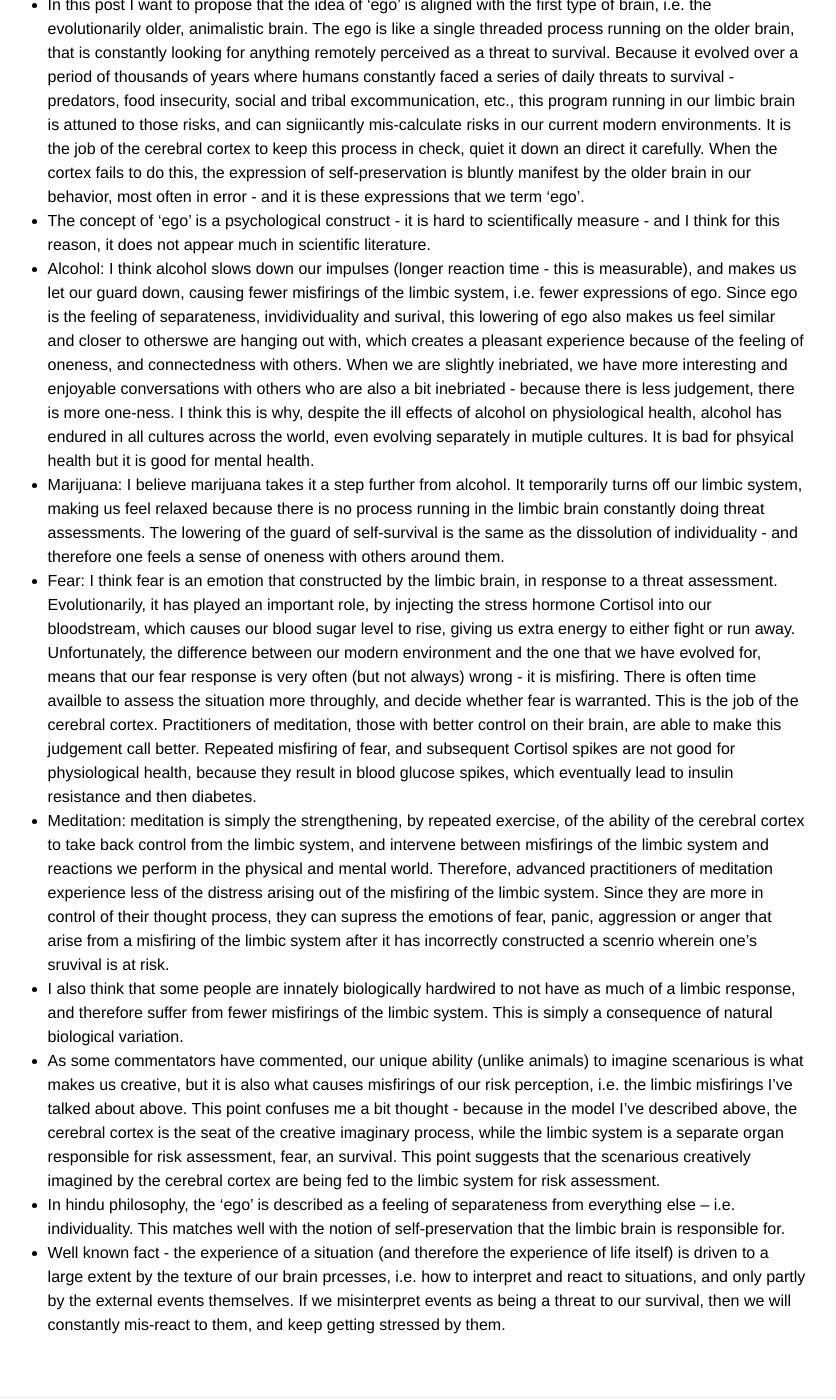
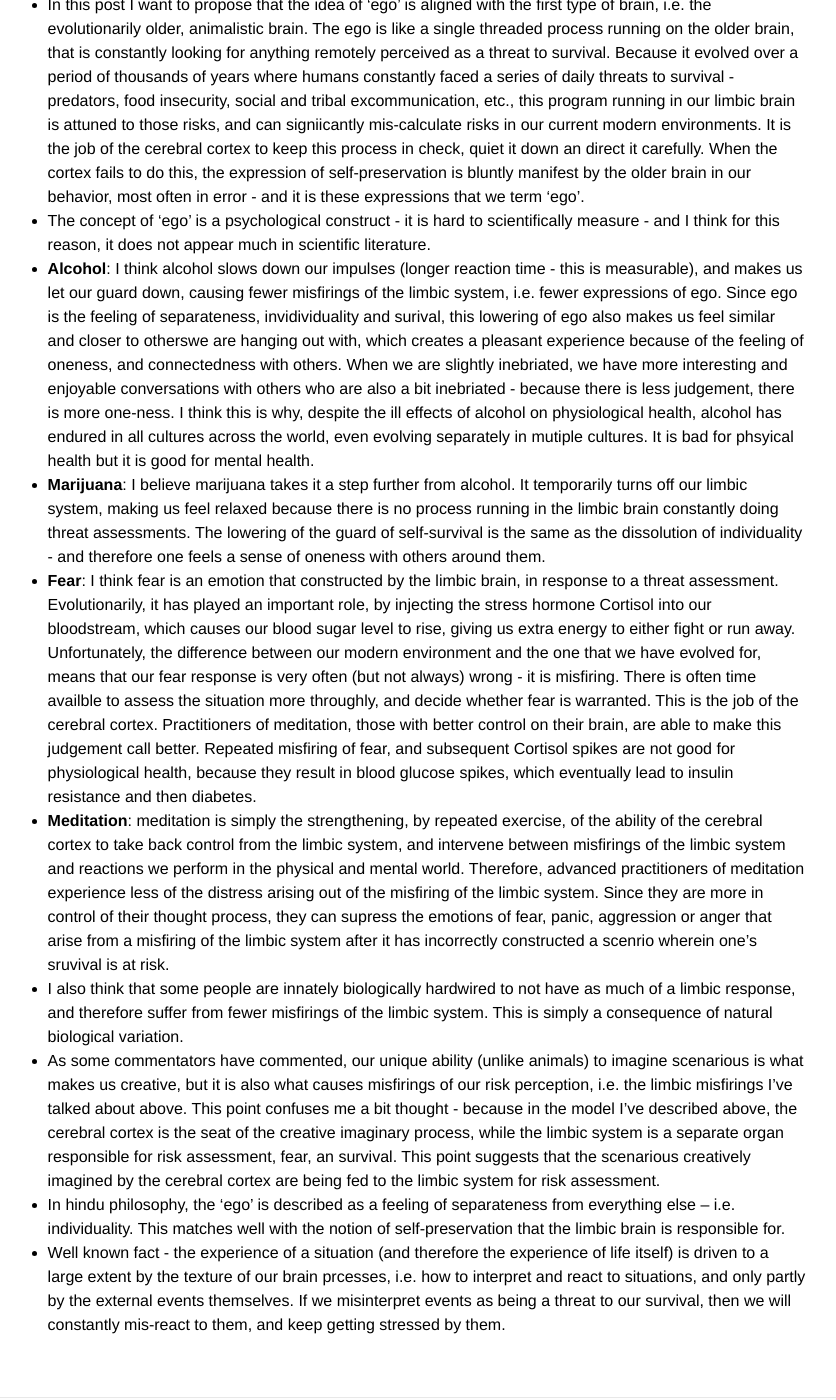
Before and after one commit to controlthemind/controlthemind.github.io, a Jekyll site: the page built from _posts/2025-03-09-ego.md, in a window 1280 px wide and 1400 px high, scrolled down 535 px. Shown: the whole window, without its empty margins (234-1070 px from the left). Built offline with Jekyll 4.4.1, drawn with Linux system fonts in a browser that asks for light colours; some of the changed lines change nothing that is shown.

Commit message:
formatting

```diff
--- a/_posts/2025-03-09-ego.md
+++ b/_posts/2025-03-09-ego.md
@@ -20,10 +20,10 @@ Some theories / conjectures about the mind and ego, pulling together a few dispa
   - Is creative
 - In this post I want to propose that the idea of 'ego' is aligned with the first type of brain, i.e. the evolutionarily older, animalistic brain. The ego is like a single threaded process running on the older brain, that is constantly looking for anything remotely perceived as a threat to survival. Because it evolved over a period of thousands of years where humans constantly faced a series of daily threats to survival - predators, food insecurity, social and tribal excommunication, etc., this program running in our limbic brain is attuned to those risks, and can signiicantly mis-calculate risks in our current modern environments. It is the job of the cerebral cortex to keep this process in check, quiet it down an direct it carefully. When the cortex fails to do this, the expression of self-preservation is bluntly manifest by the older brain in our behavior, most often in error - and it is these expressions that we term 'ego'.
 - The concept of 'ego' is a psychological construct - it is hard to scientifically measure - and I think for this reason, it does not appear much in scientific literature.
-- Alcohol: I think alcohol slows down our impulses (longer reaction time - this is measurable), and makes us let our guard down, causing fewer misfirings of the limbic system, i.e. fewer expressions of ego. Since ego is the feeling of separateness, invidividuality and surival, this lowering of ego also makes us feel similar and closer to otherswe are hanging out with, which creates a pleasant experience because of the feeling of oneness, and connectedness with others. When we are slightly inebriated, we have more interesting and enjoyable conversations with others who are also a bit inebriated - because there is less judgement, there is more one-ness. I think this is why, despite the ill effects of alcohol on physiological health, alcohol has endured in all cultures across the world, even evolving separately in mutiple cultures. It is bad for phsyical health but it is good for mental health.
-- Marijuana: I believe marijuana takes it a step further from alcohol. It temporarily turns off our limbic system, making us feel relaxed because there is no process running in the limbic brain constantly doing threat assessments. The lowering of the guard of self-survival is the same as the dissolution of individuality - and therefore one feels a sense of oneness with others around them.
-- Fear: I think fear is an emotion that constructed by the limbic brain, in response to a threat assessment. Evolutionarily, it has played an important role, by injecting the stress hormone Cortisol into our bloodstream, which causes our blood sugar level to rise, giving us extra energy to either fight or run away. Unfortunately, the difference between our modern environment and the one that we have evolved for, means that our fear response is very often (but not always) wrong - it is misfiring. There is often time availble to assess the situation more throughly, and decide whether fear is warranted. This is the job of the cerebral cortex. Practitioners of meditation, those with better control on their brain, are able to make this judgement call better. Repeated misfiring of fear, and subsequent Cortisol spikes are not good for physiological health, because they result in blood glucose spikes, which eventually lead to insulin resistance and then diabetes.
-- Meditation: meditation is simply the strengthening, by repeated exercise, of the ability of the cerebral cortex to take back control from the limbic system, and intervene between misfirings of the limbic system and reactions we perform in the physical and mental world. Therefore, advanced practitioners of meditation experience less of the distress arising out of the misfiring of the limbic system. Since they are more in control of their thought process, they can supress the emotions of fear, panic, aggression or anger that arise from a misfiring of the limbic system after it has incorrectly constructed a scenrio wherein one's sruvival is at risk.
+- **Alcohol**: I think alcohol slows down our impulses (longer reaction time - this is measurable), and makes us let our guard down, causing fewer misfirings of the limbic system, i.e. fewer expressions of ego. Since ego is the feeling of separateness, invidividuality and surival, this lowering of ego also makes us feel similar and closer to otherswe are hanging out with, which creates a pleasant experience because of the feeling of oneness, and connectedness with others. When we are slightly inebriated, we have more interesting and enjoyable conversations with others who are also a bit inebriated - because there is less judgement, there is more one-ness. I think this is why, despite the ill effects of alcohol on physiological health, alcohol has endured in all cultures across the world, even evolving separately in mutiple cultures. It is bad for phsyical health but it is good for mental health.
+- **Marijuana**: I believe marijuana takes it a step further from alcohol. It temporarily turns off our limbic system, making us feel relaxed because there is no process running in the limbic brain constantly doing threat assessments. The lowering of the guard of self-survival is the same as the dissolution of individuality - and therefore one feels a sense of oneness with others around them.
+- **Fear**: I think fear is an emotion that constructed by the limbic brain, in response to a threat assessment. Evolutionarily, it has played an important role, by injecting the stress hormone Cortisol into our bloodstream, which causes our blood sugar level to rise, giving us extra energy to either fight or run away. Unfortunately, the difference between our modern environment and the one that we have evolved for, means that our fear response is very often (but not always) wrong - it is misfiring. There is often time availble to assess the situation more throughly, and decide whether fear is warranted. This is the job of the cerebral cortex. Practitioners of meditation, those with better control on their brain, are able to make this judgement call better. Repeated misfiring of fear, and subsequent Cortisol spikes are not good for physiological health, because they result in blood glucose spikes, which eventually lead to insulin resistance and then diabetes.
+- **Meditation**: meditation is simply the strengthening, by repeated exercise, of the ability of the cerebral cortex to take back control from the limbic system, and intervene between misfirings of the limbic system and reactions we perform in the physical and mental world. Therefore, advanced practitioners of meditation experience less of the distress arising out of the misfiring of the limbic system. Since they are more in control of their thought process, they can supress the emotions of fear, panic, aggression or anger that arise from a misfiring of the limbic system after it has incorrectly constructed a scenrio wherein one's sruvival is at risk.
 - I also think that some people are innately biologically hardwired to not have as much of a limbic response, and therefore suffer from fewer misfirings of the limbic system. This is simply a consequence of natural biological variation.
 - As some commentators have commented, our unique ability (unlike animals) to imagine scenarious is what makes us creative, but it is also what causes misfirings of our risk perception, i.e. the limbic misfirings I've talked about above. This point confuses me a bit thought - because in the model I've described above, the cerebral cortex is the seat of the creative imaginary process, while the limbic system is a separate organ responsible for risk assessment, fear, an survival. This point suggests that the scenarious creatively imagined by the cerebral cortex are being fed to the limbic system for risk assessment.
 - In hindu philosophy, the 'ego' is described as a feeling of separateness from everything else -- i.e. individuality. This matches well with the notion of self-preservation that the limbic brain is responsible for.
```
